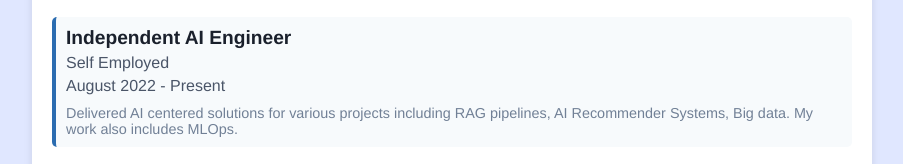
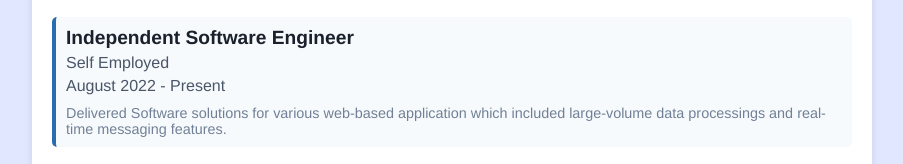
Before and after one commit to Eduard6421/EduardCV, a plain HTML site: page index.html in a window 1280 px wide. Shown: the part 1414-1578 px from the top of the page, without its empty margins (188-1091 px from the left). Drawn offline with Linux system fonts and the light colour scheme.

Commit message:
Update index.html

```diff
--- a/index.html
+++ b/index.html
@@ -10,7 +10,7 @@
     <div class="container">
         <header>
             <h1>Poesina Eduard-Gabriel</h1>
-            <p>Email: eduardgabriel[dot]poe[at]gmail[dot]com</a> | GitHub: <a href="https://github.com/Eduard6421" target="_blank">Eduard6421</a></p>
+            <p>Email: <a href="mailto:eduardgabriel.poe@gmail.com">eduardgabriel.poe@gmail.com</a> | GitHub: <a href="https://github.com/Eduard6421" target="_blank">Eduard6421</a></p>
         </header>
 
         <section id="education">
@@ -77,11 +77,11 @@
         <section id="work-experience">
             <h2>Work Experience</h2>
             <div class="job">
-                <div class="role">Independent AI Engineer</div>
+                <div class="role">Independent Software Engineer</div>
                 <div class="company">Self Employed</div>
                 <div class="period">August 2022 - Present</div>
                 <div class="description">
-                    Delivered AI centered solutions for various projects including RAG pipelines, AI Recommender Systems, Big data. My work also includes MLOps.
+                    Delivered Software solutions for various web-based application which included large-volume data processings and real-time messaging features.
                 </div>
             </div>
             <div class="job">
```
